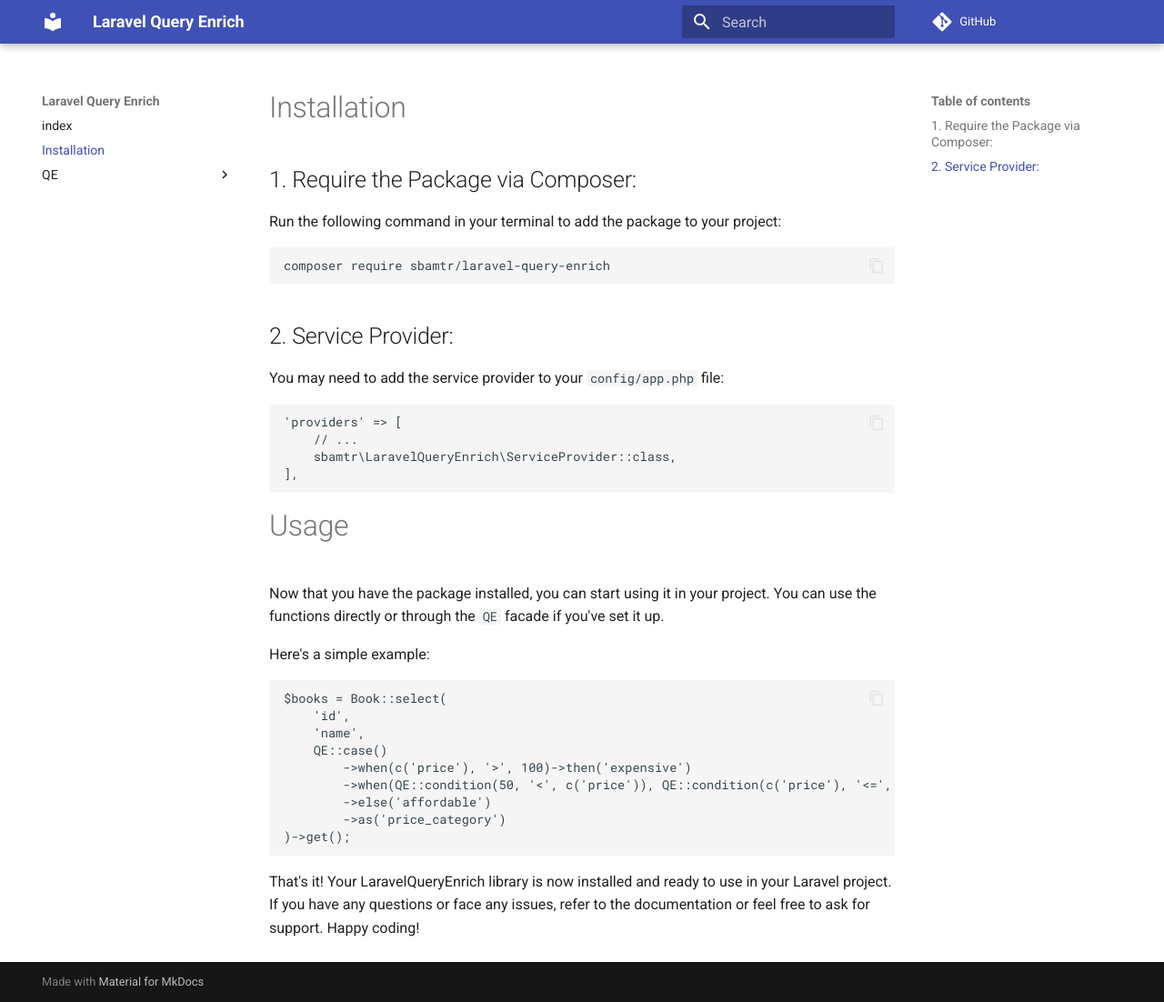
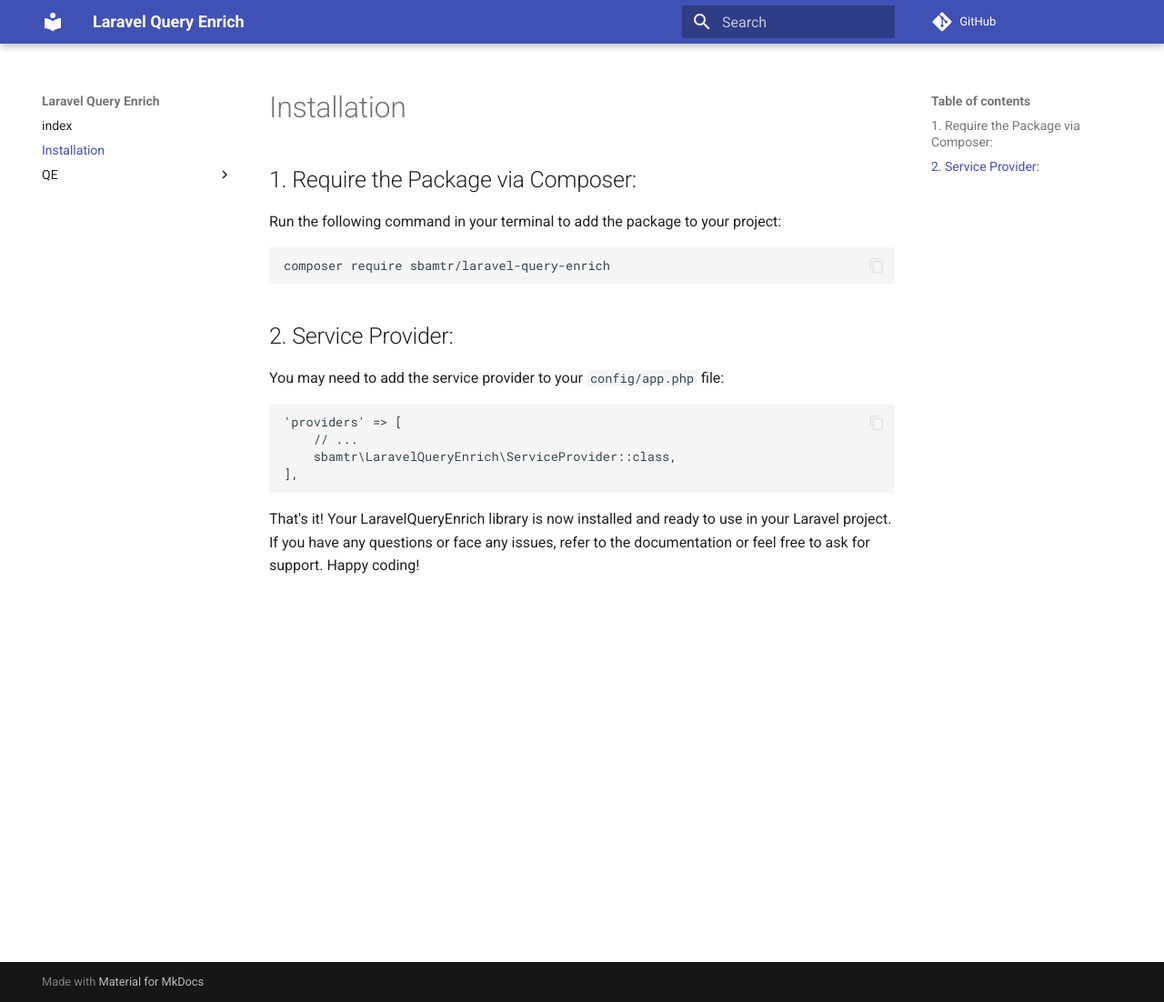
Before and after one commit to SiavashBamshadnia/Laravel-Query-Enrich, an MkDocs documentation site: the page built from docs/installation.md, in a window 1280 px wide and 1102 px high. Shown: the whole window at 91% size. Built offline with MkDocs 1.6.1 and Material for MkDocs 9.7.7, drawn with Linux system fonts in a browser that asks for light colours; comment, search, counter and statistics services are not loaded.

````diff
--- a/docs/installation.md
+++ b/docs/installation.md
@@ -19,24 +19,5 @@ You may need to add the service provider to your `config/app.php` file:
 ],
 ```
 
-# Usage
-
-Now that you have the package installed, you can start using it in your project. You can use the functions directly or
-through the `QE` facade if you've set it up.
-
-Here's a simple example:
-
-```php
-$books = Book::select(
-    'id',
-    'name',
-    QE::case()
-        ->when(c('price'), '>', 100)->then('expensive')
-        ->when(QE::condition(50, '<', c('price')), QE::condition(c('price'), '<=', 100))->then('moderate')
-        ->else('affordable')
-        ->as('price_category')
-)->get();
-```
-
 That's it! Your LaravelQueryEnrich library is now installed and ready to use in your Laravel project. If you have any
 questions or face any issues, refer to the documentation or feel free to ask for support. Happy coding!
````
Also changed, not shown: README.md (+16 -0 lines), docs/QE/introduction.md (+2 -2 lines), 1 other file.
